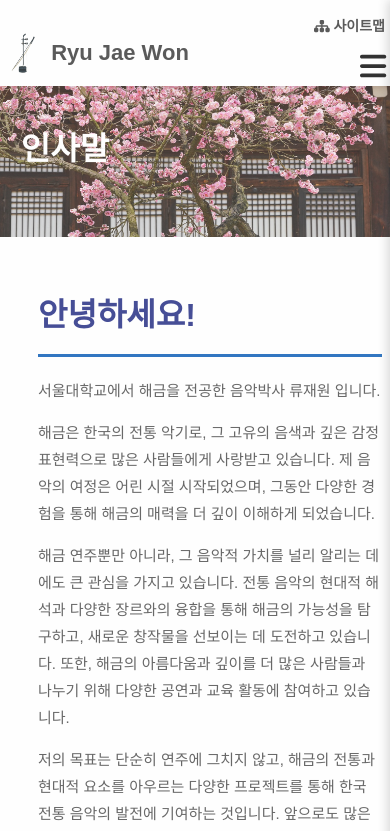
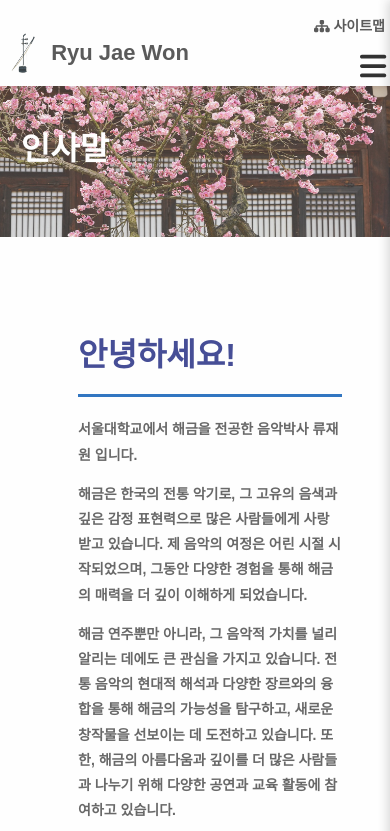
Before and after one commit to BrightLuminate/jawnproject, a React (Create React App) app: page /greeting in a window 390 px wide. Shown: the top 831 px of the page. Built offline with nearby package versions, Linux system fonts and the light colour scheme.

Commit message:
Update Greeting.css

```diff
--- a/src/css/Greeting.css
+++ b/src/css/Greeting.css
@@ -77,10 +77,10 @@ h1 {
 .greeting-text {
     flex: 1; /* 남은 공간 차지 */
     margin-right: 30px; /* 이미지와 텍스트 사이 여백 조정 */
-    max-width: 450px; /* 텍스트 영역 최대 너비 제한 */
+    max-width: 460px; /* 텍스트 영역 최대 너비 제한 */
     text-align: left; /* 텍스트 왼쪽 정렬 */
     padding: 20px; /* Adding padding for space around the text */
-
+    font-weight: bold;
     border-radius: 8px; /* Rounded corners for a softer look */
 
     color: #444; /* Darker text color for improved readability */
@@ -160,7 +160,8 @@ h1 {
 
 .greeting-image{
     position: relative;
-        right: 100px;
+    right: 100px;
+    width: 80%;
 }
 .greeting-banner h1{
 
@@ -185,7 +186,16 @@ h1 {
     margin-bottom: 50px;
 }
 .greeting-text{
-    font-size: 15px;
+    font-size: 14px;
+     flex: 1; /* 남은 공간 차지 */
+    margin-right: 30px; /* 이미지와 텍스트 사이 여백 조정 */
+    max-width: 460px; /* 텍스트 영역 최대 너비 제한 */
+    text-align: left; /* 텍스트 왼쪽 정렬 */
+    padding: 60px; /* Adding padding for space around the text */
+    font-weight: bold;
+    border-radius: 8px; /* Rounded corners for a softer look */
+    font-weight: bold;
+    color: #444; /* Darker text color for improved readability */
 }
 
 }
```
